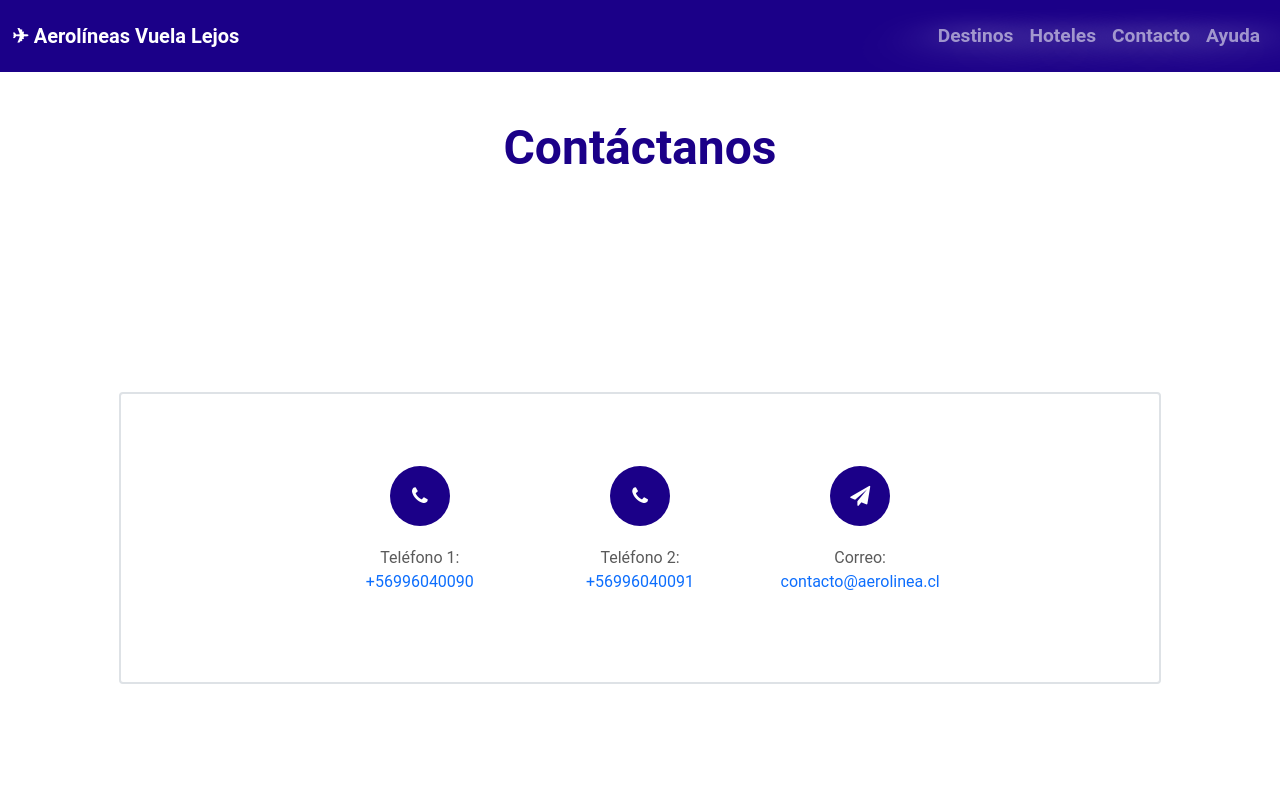
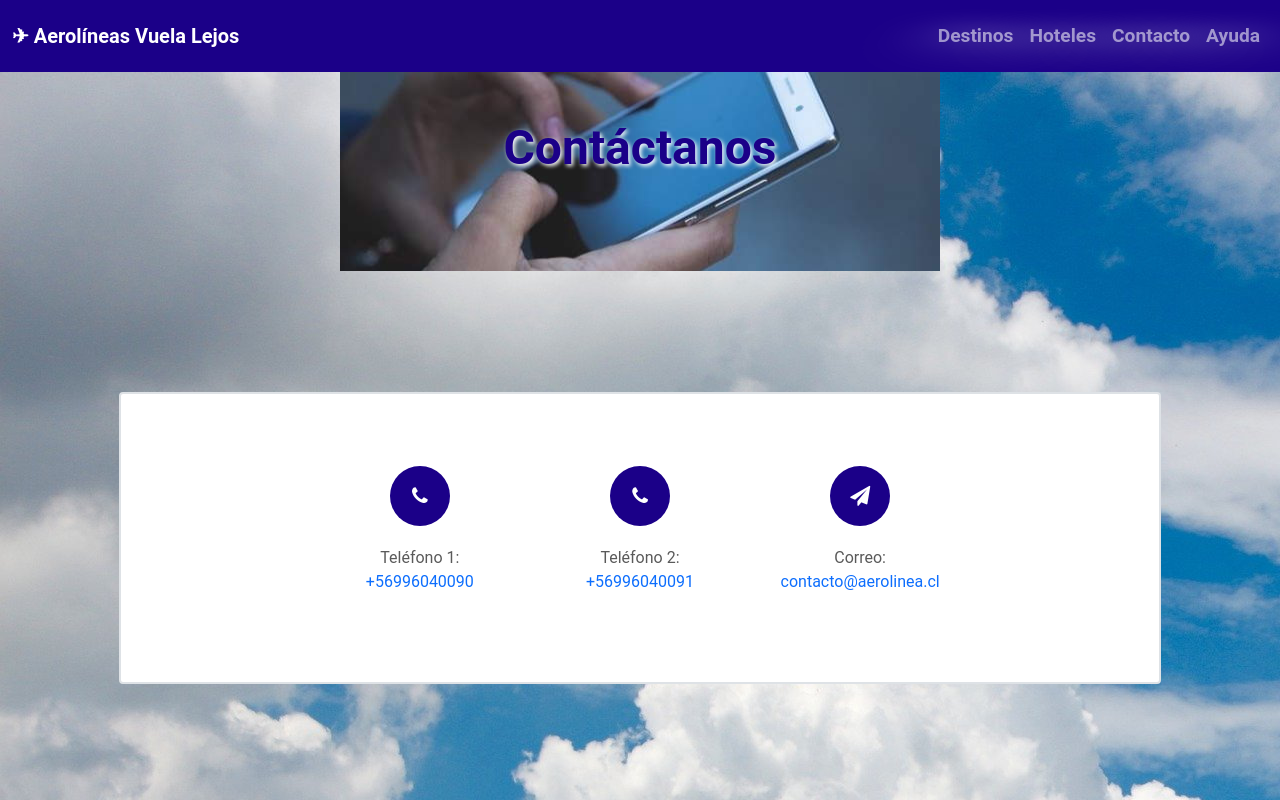
Before and after one commit to waflex/EPE1_Fly-Away, a plain HTML site: page Contacto.html in a window 1280 px wide. Drawn offline with nearby package versions, Linux system fonts and the light colour scheme; the site is published under a folder, as on GitHub Pages, so addresses that start at the root find nothing.

Commit message:
css links fixed

```diff
--- a/Contacto.html
+++ b/Contacto.html
@@ -82,7 +82,7 @@
                                                 <span class="fa fa-paper-plane"></span>
                                             </div>
                                             <div class="text">
-                                                <p><span>Correo:</span><br> <a href="mailto:contacto@aerolinea.cl "><span>contacto@aerolinea.cl </span></a></p>
+                                                <span>Correo:</span><br> <a href="mailto:contacto@aerolinea.cl "><span>contacto@aerolinea.cl </span></a>
                                             </div>
                                         </div>
                                     </div>
--- a/css/Contact.css
+++ b/css/Contact.css
@@ -23,7 +23,7 @@ a {
 }
 
 .Background-title {
-    background-image: url("/img/Contacto1.jpg");
+    background-image: url("../img/Contacto1.jpg");
     position: relative;
     top: -25px;
     height: 200px;
--- a/css/Destiny.css
+++ b/css/Destiny.css
@@ -1,7 +1,7 @@
 /* Background Destinos */
 
 .Background-title {
-    background-image: url("/img/Takeoff.jpg");
+    background-image: url("../img/Takeoff.jpg");
     position: relative;
     top: -10px;
     height: 200px;
--- a/css/Hotels.css
+++ b/css/Hotels.css
@@ -1,7 +1,7 @@
 /* Background Destinos */
 
 .Background-title {
-    background-image: url("/img/Hoteles.jpeg");
+    background-image: url("../img/Hoteles.jpeg");
     position: relative;
     top: -10px;
     height: 200px;
--- a/css/Styles.css
+++ b/css/Styles.css
@@ -4,7 +4,7 @@ body {
 }
 
 .background {
-    background-image: url("/img/Background3.jpg");
+    background-image: url("../img/Background3.jpg");
     position: fixed;
     height: 100%;
     width: 100%;
```
